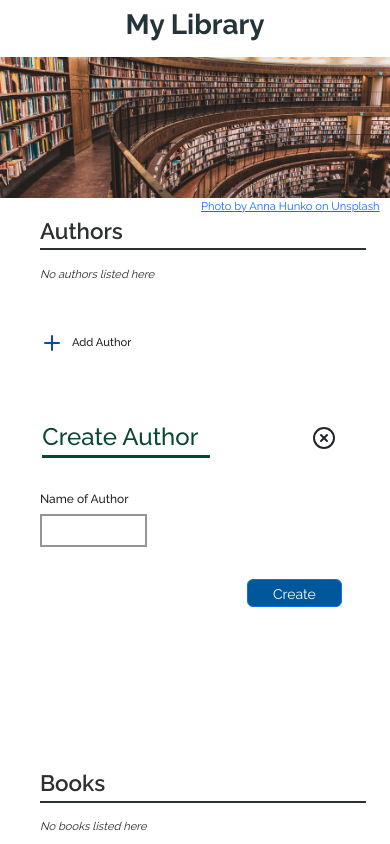
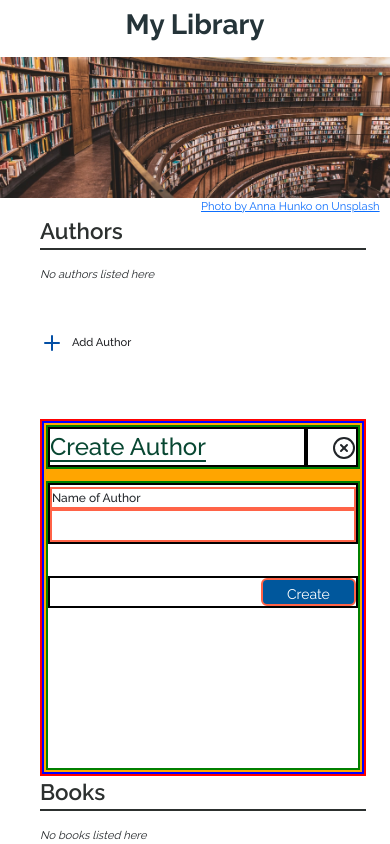
Before and after one commit to IsuruVihan/library_app_reactors, a React (Create React App) app: page / in a window 390 px wide. Both pictures are taken after a click on the element "Add Author". Shown: the top 844 px of the page. Built offline with nearby package versions, Linux system fonts and the light colour scheme.

Commit message:
Add author form responsive (with borders)

```diff
--- a/src/assets/styles/partials/AddAuthorForm.scss
+++ b/src/assets/styles/partials/AddAuthorForm.scss
@@ -9,19 +9,17 @@ $create_btn_color: #00579c;
   .ca-title {
     color: $ca_title_color;
     padding-left: 0.6em;
-    margin-bottom: 0.6em;
     font-weight: 500;
     font-size: x-large;
 
     .ca-title-text {
-      border-bottom: 3px solid $ca_title_color;
+      text-underline-position: under;
       margin: 0;
-      max-width: 7em;
-      min-width: 6em;
     }
   }
 
   .close-btn {
+    text-align: right;
     padding-top: 0.4em;
 
     .close-icon {
@@ -31,14 +29,11 @@ $create_btn_color: #00579c;
 
   .aa-form {
     .author-name-label {
-      margin-top: 1.5em;
-      margin-bottom: 0.5em;
       font-size: 12px;
       font-weight: 500;
     }
 
     .author-name-input {
-      width: 27.4vw;
       border: 2px solid $input_field_border_color;
       border-radius: 0;
     }
@@ -46,7 +41,7 @@ $create_btn_color: #00579c;
     .create-btn-container {
       margin-top: 2em;
       margin-bottom: 10em;
-      float: right;
+      text-align: right;
 
       .create-btn {
         border-radius: 6px;
--- a/src/assets/styles/partials/MobileResponsive/Authors/AuthorFormResponsive.scss
+++ b/src/assets/styles/partials/MobileResponsive/Authors/AuthorFormResponsive.scss
@@ -4,36 +4,18 @@
 @media screen and (max-width: 376px) {
 	.aa-form-container {
 		.top {
-      width: 17em;
-
 			.ca-title {
 				font-size: medium;
-        width: 79%;
-
-        .ca-title-text {
-          min-width: 8em;
-        }
-      }
-
-      .close-btn {
-        min-width: 10vw;
-
-        .close-icon {
-          margin-left: 3em;
-        }
 			}
 		}
 
 		.aa-form {
 			.author-name-label {
 				font-size: 10px;
-        margin-left: 25px
 			}
 
 			.author-name-input {
-        width: 26em;
 				font-size: 10px;
-        margin-left: 25px;
 			}
 
 			.create-btn-container {
--- a/src/components/Authors/AddAuthorForm.tsx
+++ b/src/components/Authors/AddAuthorForm.tsx
@@ -33,30 +33,33 @@ const AddAuthorForm: FC<AddAuthorFormProps> = (props) => {
     }
 
     return (
-        <Container className="aa-form-container" fluid={true}>
-            <Row>
-                <Col className="top" md={9}>
-                    <Row>
-                        <Col className="ca-title" lg={11} md={11} xs={10}>
-                            <p className="ca-title-text">Create Author</p>
+        <Container style={{border: '2px solid red'}} className="aa-form-container px-0" fluid={true}>
+            <Row className="mx-0" style={{border: '2px solid blue'}}>
+                <Col style={{border: '2px solid orange'}} className="top" md={9}>
+                    <Row style={{border: '2px solid green'}}>
+                        <Col style={{border: '2px solid black'}} className="ca-title px-0" sm={10} xs={10}>
+                            <p className="ca-title-text"><u>Create Author</u></p>
                         </Col>
-                        <Col className="close-btn" lg={1} md={1} xs={2}>
+                        <Col style={{border: '2px solid black'}} className="close-btn px-0">
                             <XCircle className="close-icon" onClick={() => props.closeForm()}/>
                         </Col>
                     </Row>
                 </Col>
-                <Col md={3}/>
-                <Col md={1}/>
-                <Col md={8}>
+                <Col style={{border: '2px solid orange'}} md={3}/>
+                <Col style={{border: '2px solid orange'}} md={1}/>
+                <Col style={{border: '2px solid orange'}} className="px-0" md={8}>
                     <Form
+                        style={{border: '2px solid green', width: '100%'}}
                         noValidate
-                        className="aa-form"
+                        className="aa-form mx-0"
                         validated={validated}
                         onSubmit={(event: React.FormEvent) => submitAuthorForm(event)}
                     >
-                        <Form.Group>
-                            <Form.Label className="author-name-label">Name of Author</Form.Label>
+                        <Form.Group style={{border: '2px solid black'}}>
+                            <Form.Label style={{border: '2px solid tomato', width: '100%'}}
+                                        className="author-name-label my-0">Name of Author</Form.Label>
                             <Form.Control
+                                style={{border: '2px solid tomato'}}
                                 className="author-name-input"
                                 type="text"
                                 size="sm"
@@ -71,8 +74,9 @@ const AddAuthorForm: FC<AddAuthorFormProps> = (props) => {
                                 Please provide an author name.
                             </Form.Control.Feedback>
                         </Form.Group>
-                        <Form.Group className="create-btn-container">
-                            <Button className="create-btn" variant="primary" type="submit" size="sm">
+                        <Form.Group className="create-btn-container" style={{border: '2px solid black', width: '100%'}}>
+                            <Button className="create-btn" style={{border: '2px solid tomato'}} variant="primary"
+                                    type="submit" size="sm">
                                 Create
                             </Button>
                         </Form.Group>
```
Lines whose indentation alone changed are shown as unchanged.
